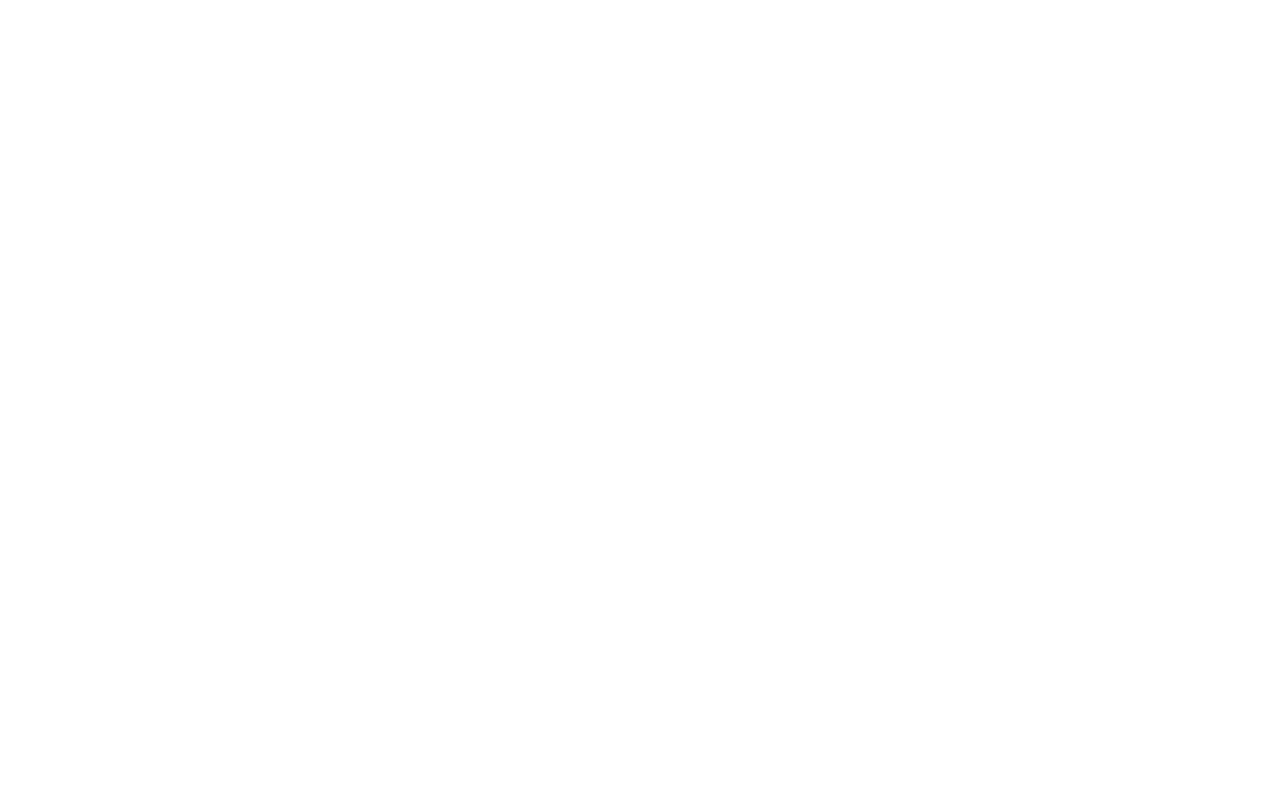
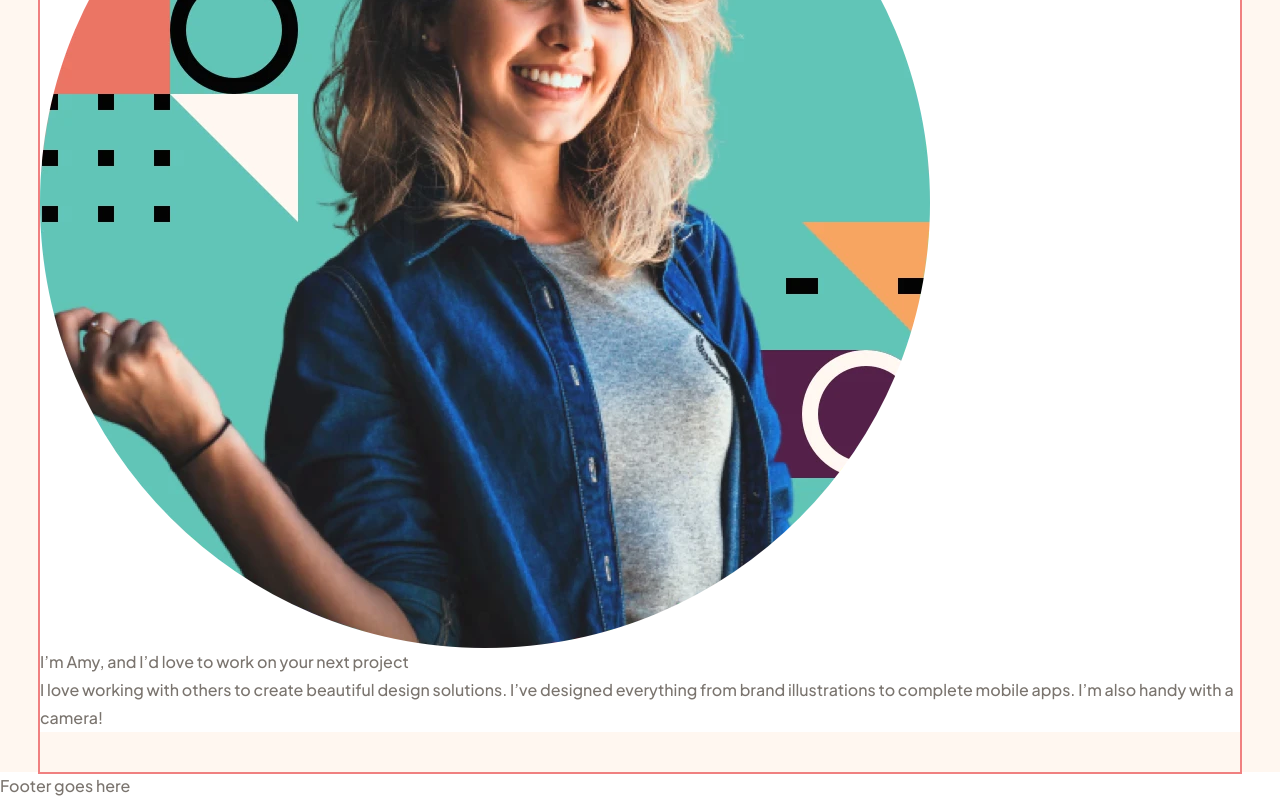
Before and after one commit to Hcmwebs/single-page-design-portfolio, a React (Vite) app: page / in a window 1280 px wide. Shown: the part 955-1755 px from the top of the page. Before the commit the page ends 800 px from the top, so only its background shows below. Built offline with nearby package versions, Linux system fonts and the light colour scheme.

Commit message:
added, indexed and rendered the compos to the app

```diff
--- a/src/Components/MainContent.jsx
+++ b/src/Components/MainContent.jsx
@@ -1,16 +1,19 @@
 import React from 'react'
-import { MainCard } from './index'
+import { MainCard,ProfileCard } from './index'
 
-import { StyledContainer, StyledMain } from '../Styles'
+import { StyledContainer, StyledMainContent } from '../Styles'
 
 const MainContent = () => {
 	return (
 		<StyledContainer>
-			<StyledMain>
+			<StyledMainContent>
 				<section className='services'>
 					<MainCard />
 				</section>
-			</StyledMain>
+				<section className="profile">
+					<ProfileCard />
+				</section>
+			</StyledMainContent>
 		</StyledContainer>
 	)
 }
--- /dev/null
+++ b/src/Components/Profile.jsx
@@ -0,0 +1,16 @@
+import React from 'react'
+import { StyledProfileCard } from '../Styles'
+
+const Profile = ({ id, name, title, img, info,className }) => {
+	return (
+		<StyledProfileCard className={className}>
+			<img src={img} alt={name} />
+			<div className='card-body'>
+				<p>{title}</p>
+				<p>{info}</p>
+			</div>
+		</StyledProfileCard>
+	)
+}
+
+export default Profile
--- /dev/null
+++ b/src/Components/ProfileCard.jsx
@@ -0,0 +1,15 @@
+import React from 'react'
+import { profile } from '../data/Data'
+import { Profile } from './index'
+
+const ProfileCard = () => {
+	return (
+		<>
+			{profile.map((profile) => {
+				return <Profile key={profile.id} {...profile} />
+			})}
+		</>
+	)
+}
+
+export default ProfileCard
--- a/src/Components/index.jsx
+++ b/src/Components/index.jsx
@@ -5,6 +5,20 @@
 import Header from './Header'
 import MainContent from './MainContent'
 import MainCard from './MainCard'
+import ProfileCard from './ProfileCard'
+import Profile from './Profile'
 import Card from './Card'
 import Footer from './Footer'
-export { Header, Nav, Logo, Button, Hero, MainContent, MainCard, Card, Footer }
+export {
+	Header,
+	Nav,
+	Logo,
+	Button,
+	Hero,
+	MainContent,
+	MainCard,
+	Card,
+	ProfileCard,
+	Profile,
+	Footer,
+}
--- a/src/Styles/Main.styled.jsx
+++ b/src/Styles/MainContent.styled.jsx
@@ -3,7 +3,7 @@
 const StyledMain = styled.main`
 	width: 100%;
 	display: grid;
-	gap: 2rem;
+	gap: 0.625rem;
 	place-items: center;
 
 	section {
--- /dev/null
+++ b/src/Styles/ProfileCard.styled.jsx
@@ -0,0 +1,9 @@
+import styled from 'styled-components'
+
+const StyledProfileCard = styled.div`
+	&.profile {
+		width: 100%;
+    background-color: var(--white);
+	}
+`
+export default StyledProfileCard;
--- a/src/data/Data.jsx
+++ b/src/data/Data.jsx
@@ -46,7 +46,7 @@
 		id: 1,
 		className: 'card5',
 		title: 'Photography',
-		img: `${photography}`
+		img: `${photography}`,
 	},
 	{
 		id: 2,
@@ -59,9 +59,11 @@
 export const profile = [
 	{
 		id: 1,
+		name: 'Amy',
 		title: 'I’m Amy, and I’d love to work on your next project',
 		info: 'I love working with others to create beautiful design solutions. I’ve designed everything from brand illustrations to complete mobile apps. I’m also handy with a camera!',
 		img: `${profileImg}`,
+		className: 'profile',
 	},
 ]
 
```
Also changed, not shown: src/Styles/Card.styled.jsx (+17 -17 lines), src/Styles/index.jsx (+6 -4 lines).
